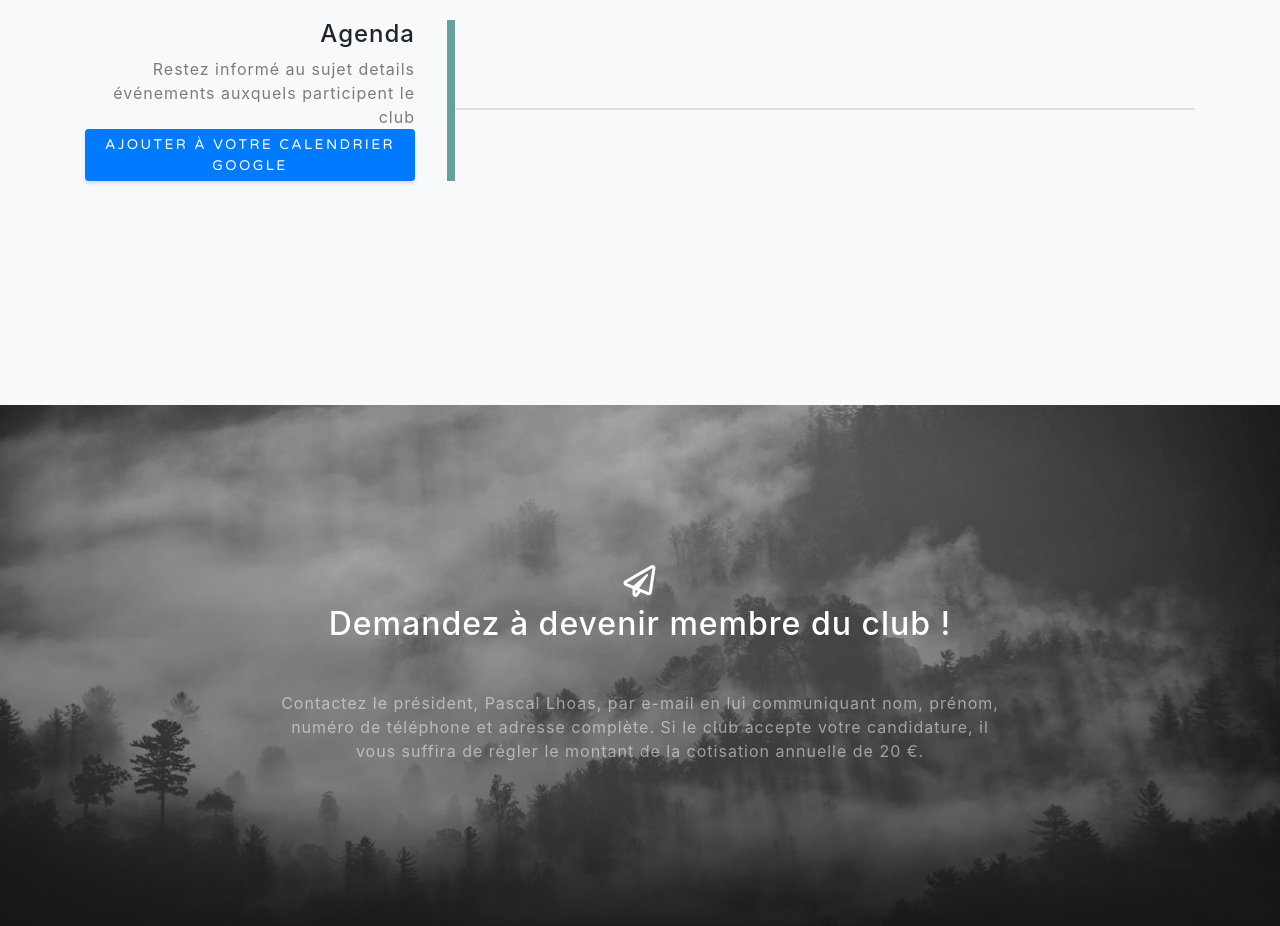
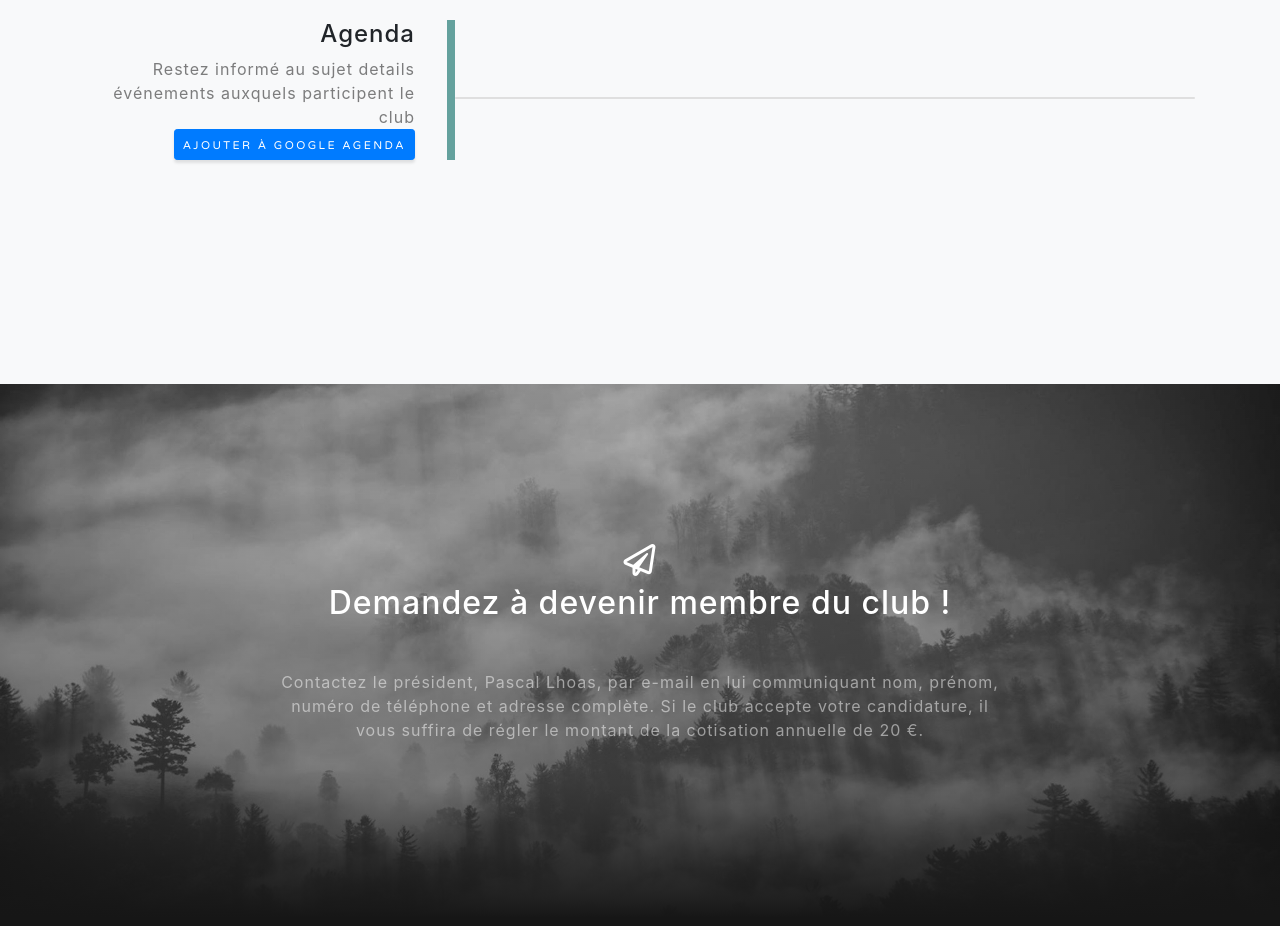
Before and after one commit to Djang0/djang0.github.io, a website with bundled scripts: page index.html in a window 1280 px wide. Shown: the part 3420-4346 px from the top of the page. Built offline with nearby package versions, Linux system fonts and the light colour scheme; no server answers.

Commit message:
Google calendar style

```diff
--- a/index.html
+++ b/index.html
@@ -161,7 +161,7 @@
               <h4>Agenda</h4>
               <p class="text-black-50 mb-0">Restez informé au sujet details événements auxquels participent le club</p>
 
-              <p><button type="button" class="btn btn-primary btn-sm" id="add-to-cal">Ajouter à votre calendrier Google</button></p>
+              <p><button type="button" class="btn btn-primary btn-sm" id="add-to-cal"><small>Ajouter à Google agenda</small></button></p>
 
             </div>
           </div>
```
